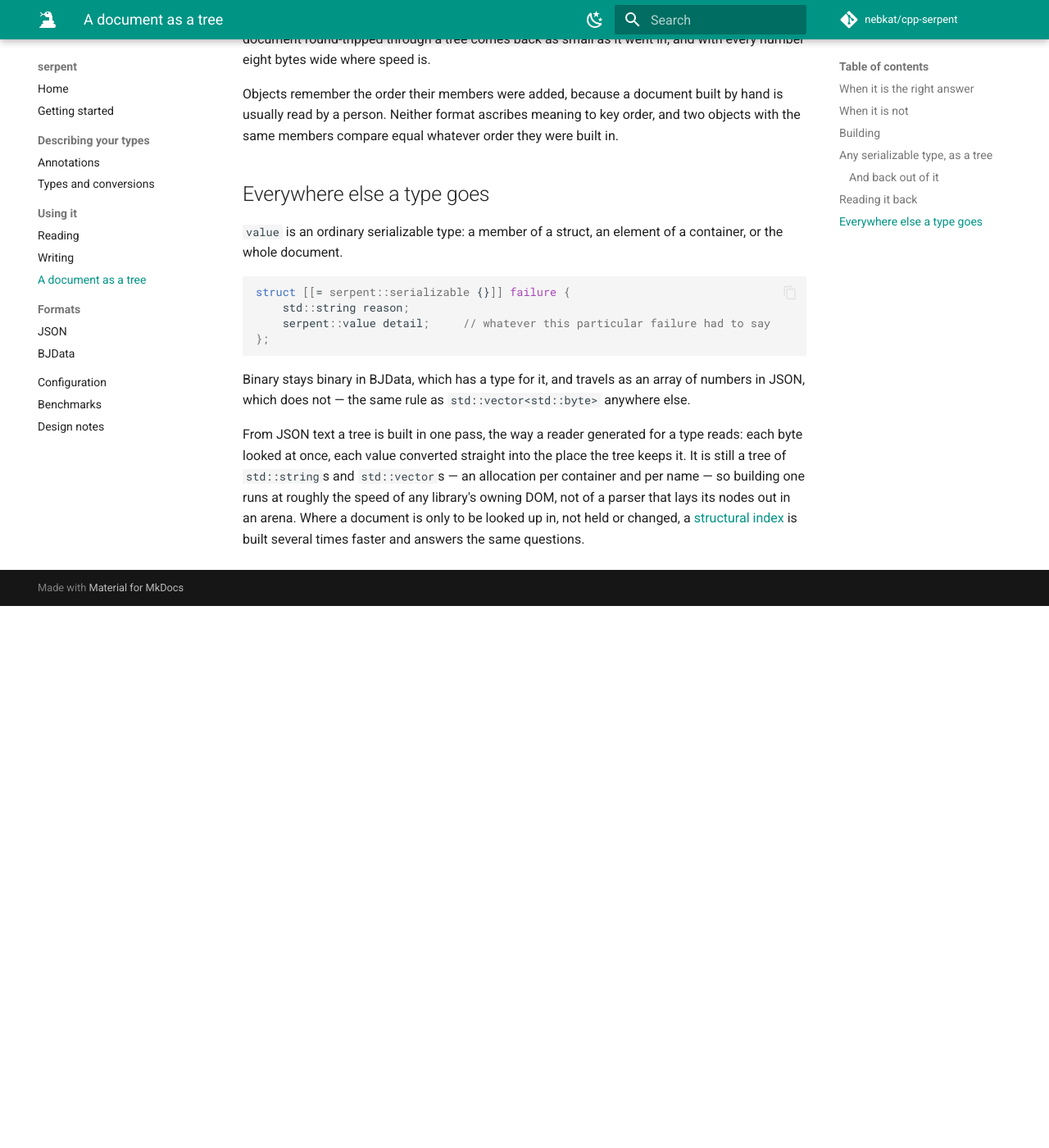
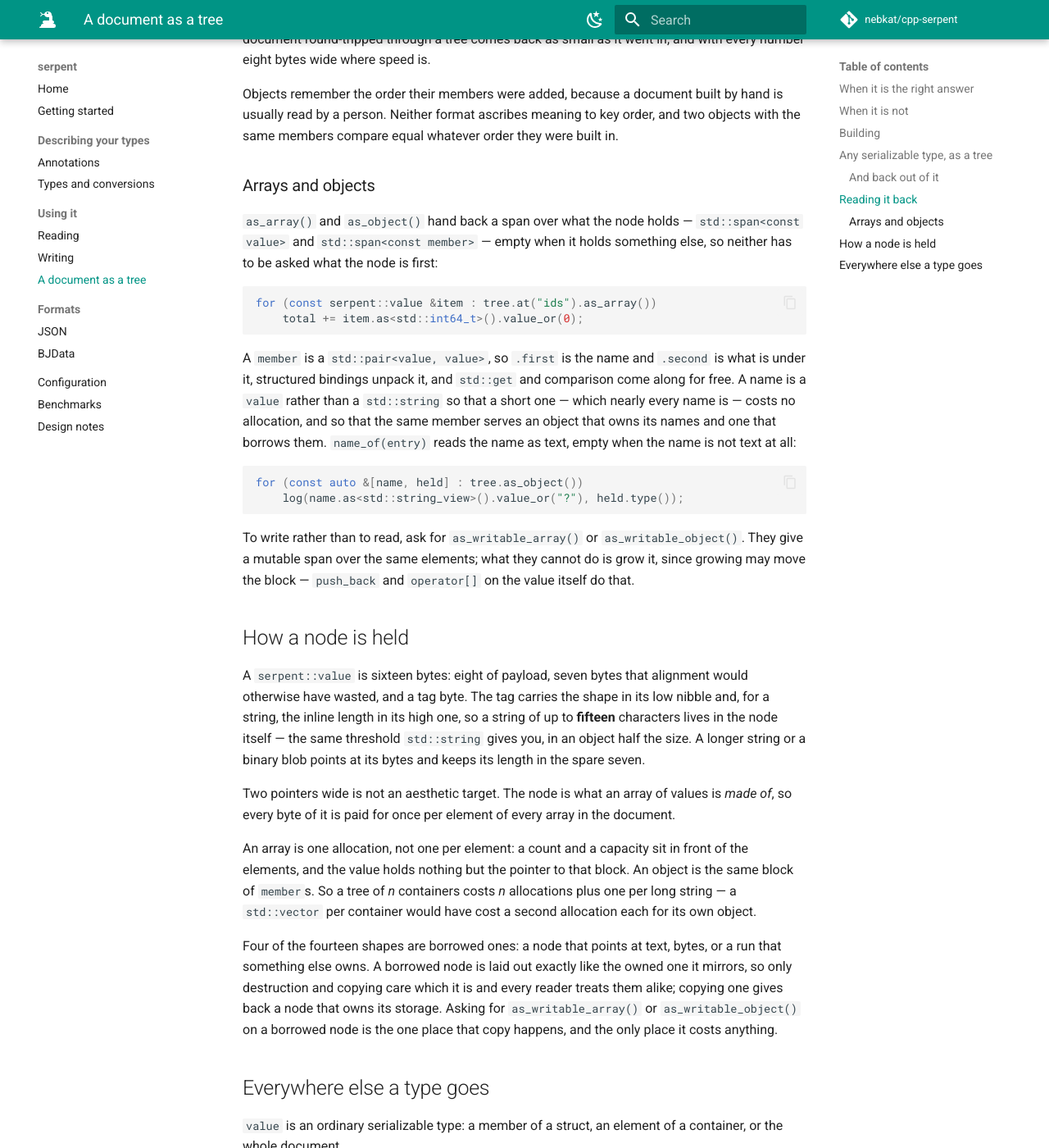
Before and after one commit to nebkat/cpp-serpent, an MkDocs documentation site: the page built from docs/value.md, in a window 1280 px wide and 1400 px high, scrolled down 2780 px. Shown: the whole window at 82% size. Built offline with MkDocs 1.6.1 and Material for MkDocs 9.7.7, drawn with Linux system fonts in a browser that asks for light colours; comment, search, counter and statistics services are not loaded; before the commit the page ends 3519 px from its top, so only the background shows below that; some of the changed text lies outside the part shown.

Commit message:
docs(value): Describe the node's layout, and reading an array or object out of one

````diff
--- a/docs/value.md
+++ b/docs/value.md
@@ -114,6 +114,54 @@ Objects remember the order their members were added, because a document built by
 read by a person. Neither format ascribes meaning to key order, and two objects with the same
 members compare equal whatever order they were built in.
 
+### Arrays and objects
+
+`as_array()` and `as_object()` hand back a span over what the node holds — `std::span<const
+value>` and `std::span<const member>` — empty when it holds something else, so neither has to be
+asked what the node is first:
+
+```cpp
+for (const serpent::value &item : tree.at("ids").as_array())
+    total += item.as<std::int64_t>().value_or(0);
+```
+
+A `member` is a `std::pair<value, value>`, so `.first` is the name and `.second` is what is under
+it, structured bindings unpack it, and `std::get` and comparison come along for free. A name is a
+`value` rather than a `std::string` so that a short one — which nearly every name is — costs no
+allocation, and so that the same member serves an object that owns its names and one that borrows
+them. `name_of(entry)` reads the name as text, empty when the name is not text at all:
+
+```cpp
+for (const auto &[name, held] : tree.as_object())
+    log(name.as<std::string_view>().value_or("?"), held.type());
+```
+
+To write rather than to read, ask for `as_writable_array()` or `as_writable_object()`. They give
+a mutable span over the same elements; what they cannot do is grow it, since growing may move the
+block — `push_back` and `operator[]` on the value itself do that.
+
+## How a node is held
+
+A `serpent::value` is sixteen bytes: eight of payload, seven bytes that alignment would otherwise
+have wasted, and a tag byte. The tag carries the shape in its low nibble and, for a string, the
+inline length in its high one, so a string of up to **fifteen** characters lives in the node
+itself — the same threshold `std::string` gives you, in an object half the size. A longer string
+or a binary blob points at its bytes and keeps its length in the spare seven.
+
+Two pointers wide is not an aesthetic target. The node is what an array of values is *made of*,
+so every byte of it is paid for once per element of every array in the document.
+
+An array is one allocation, not one per element: a count and a capacity sit in front of the
+elements, and the value holds nothing but the pointer to that block. An object is the same block
+of `member`s. So a tree of *n* containers costs *n* allocations plus one per long string — a
+`std::vector` per container would have cost a second allocation each for its own object.
+
+Four of the fourteen shapes are borrowed ones: a node that points at text, bytes, or a run that
+something else owns. A borrowed node is laid out exactly like the owned one it mirrors, so only
+destruction and copying care which it is and every reader treats them alike; copying one gives
+back a node that owns its storage. Asking for `as_writable_array()` or `as_writable_object()` on
+a borrowed node is the one place that copy happens, and the only place it costs anything.
+
 ## Everywhere else a type goes
 
 `value` is an ordinary serializable type: a member of a struct, an element of a container, or the
@@ -130,9 +178,7 @@ Binary stays binary in BJData, which has a type for it, and travels as an array
 JSON, which does not — the same rule as `std::vector<std::byte>` anywhere else.
 
 From JSON text a tree is built in one pass, the way a reader generated for a type reads: each
-byte looked at once, each value converted straight into the place the tree keeps it. It is still
-a tree of `std::string`s and `std::vector`s — an allocation per container and per name — so
-building one runs at roughly the speed of any library's owning DOM, not of a parser that lays
-its nodes out in an arena. Where a document is only to be looked up in, not held or changed, a
-[structural index](reading.md#an-index-for-a-document-read-more-than-once) is built several times faster and answers the
-same questions.
+byte looked at once, each value converted straight into the place the tree keeps it. Where a
+document is only to be looked up in, not held or changed, reading the bytes in place is still
+cheaper again, and a [structural index](reading.md#an-index-for-a-document-read-more-than-once)
+answers the same questions over a document read more than once.
````
Also changed, not shown: docs/benchmarks.md (+1 -1 lines), 1 other file.
